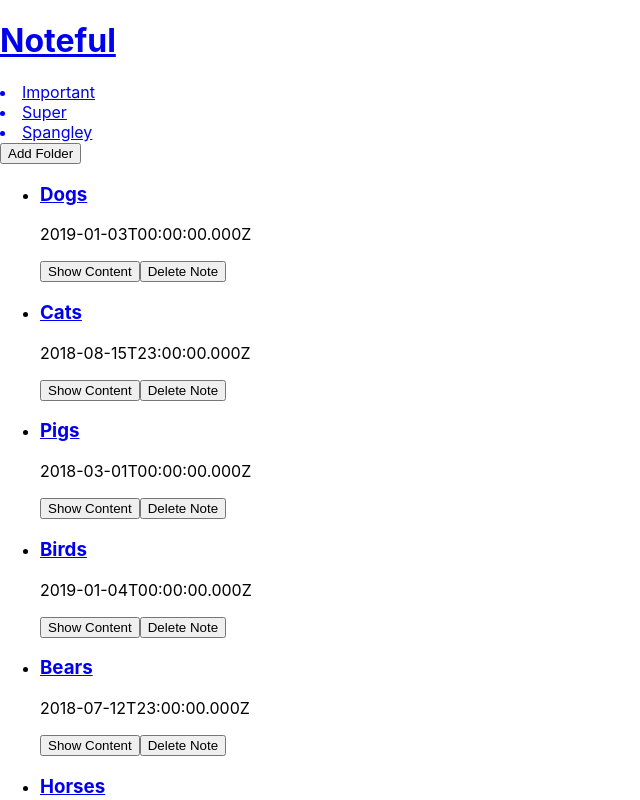
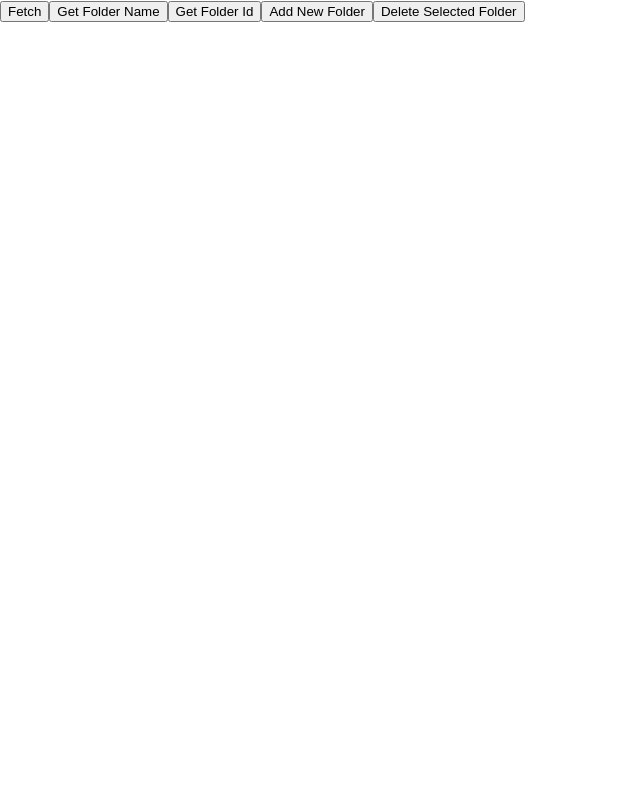
Before and after one commit to wysocki129/react-noteful, a React (Create React App) app: page / in a window 1280 px wide. Shown: the top 800 px of the page, without its empty margins (0-640 px from the left). Built offline with nearby package versions, Linux system fonts and the light colour scheme.

Commit message:
adding tests, in broken state but moving to laptop.TODO: useFoldersStore to add/delete new folders.

```diff
--- a/src/App.js
+++ b/src/App.js
@@ -6,78 +6,78 @@ import NoteList from './components/NoteList/NoteList';
 import NotePage from './components/NotePage/NotePage';
 import { dummyFolders, dummyNotes } from './dummy-store';
 
-const App = ({ starterFolders, starterNotes }) => {
+import { FoldersStoreContext, FoldersStoreProvider } from './FoldersStore';
+
+const App = () => {
 	const [allFolders, setAllFolders] = useState(dummyFolders);
 	const [allNotes, setAllNotes] = useState(dummyNotes);
 
 	const getNotePage = (allNotes, allFolders, selectedNoteId) => {
-		let noteForPage = allNotes.filter(
-			note => note.id === selectedNoteId
-		);
-		let noteFolderName = allFolders.filter(
-			folder => folder.id == noteForPage[0].folderId
-		);
+		let noteForPage = allNotes.filter(note => note.id === selectedNoteId);
+		let noteFolderName = allFolders.filter(folder => folder.id == noteForPage[0].folderId);
 		noteForPage[0].folderName = noteFolderName[0].name;
 		return noteForPage[0];
 	};
 
 	return (
-		<Router>
-			<div className="App">
-				<header className="App__header">
-					<Link to="/">
-						<h1>Noteful</h1>
-					</Link>
-				</header>
-				<Route
-					path="/"
-					exact
-					render={() => (
-						<>
-							<nav className="App__nav">
-								<FolderList allFolders={allFolders} />
-							</nav>
-							<main className="App__main">
-								<NoteList allNotes={allNotes} />
-							</main>
-						</>
-					)}
-				/>
-				<Route
-					path="/folder/:folderId"
-					exact
-					render={({ match }) => (
-						<>
-							<nav className="App__nav">
-								<FolderList allFolders={allFolders} />
-							</nav>
-							<main className="App__main">
-								<NoteList
-									allNotes={allNotes}
-									folderFilter={match.params.folderId}
-								/>
-							</main>
-						</>
-					)}
-				/>
-				<Route
-					path="/folder/:folderId/note/:noteId"
-					exact
-					render={({ match }) => (
-						<>
-							<NotePage
-								data={getNotePage(
-									allNotes,
-									allFolders,
-									match.params.noteId
-								)}
-							/>
-						</>
-					)}
-				/>
-			</div>
-		</Router>
+		<>
+			<FoldersStoreProvider>
+				<FolderList />
+			</FoldersStoreProvider>
+		</>
 	);
 };
 
 export default App;
+
+// <Router>
+// 	<div className="App">
+// 		<header className="App__header">
+// 			<Link to="/">
+// 				<h1>Noteful</h1>
+// 			</Link>
+// 		</header>
+// 		<Route
+// 			path="/"
+// 			exact
+// 			render={() => (
+// 				<>
+// 					<nav className="App__nav">
+// 						<FolderList allFolders={allFolders} />
+// 					</nav>
+// 					<main className="App__main">
+// 						<NoteList allNotes={allNotes} />
+// 					</main>
+// 				</>
+// 			)}
+// 		/>
+// 		<Route
+// 			path="/folder/:folderId"
+// 			exact
+// 			render={({ match }) => (
+// 				<>
+// 					<nav className="App__nav">
+// 						<FolderList allFolders={allFolders} />
+// 					</nav>
+// 					<main className="App__main">
+// 						<NoteList
+// 							allNotes={allNotes}
+// 							folderFilter={match.params.folderId}
+// 						/>
+// 					</main>
+// 				</>
+// 			)}
+// 		/>
+// 		<Route
+// 			path="/folder/:folderId/note/:noteId"
+// 			exact
+// 			render={({ match }) => (
+// 				<>
+// 					<NotePage
+// 						data={getNotePage(allNotes, allFolders, match.params.noteId)}
+// 					/>
+// 				</>
+// 			)}
+// 		/>
+// 	</div>
+// </Router>
--- /dev/null
+++ b/src/FoldersStore.js
@@ -0,0 +1,15 @@
+import React, { createContext, useState } from 'react';
+
+const FoldersStoreContext = createContext([{}, () => {}]);
+
+const FoldersStoreProvider = props => {
+	const [foldersState, setFoldersState] = useState({});
+
+	return (
+		<FoldersStoreContext.Provider value={[foldersState, setFoldersState]}>
+			{props.children}
+		</FoldersStoreContext.Provider>
+	);
+};
+
+export { FoldersStoreContext, FoldersStoreProvider };
--- a/src/components/FolderList/FolderList.jsx
+++ b/src/components/FolderList/FolderList.jsx
@@ -1,17 +1,44 @@
-import React from 'react';
+import React, { useContext } from 'react';
 import Folder from '../Folder/Folder';
 import { NavLink } from 'react-router-dom';
 
+import useFoldersStore from '../../useFoldersStore';
+
 const FolderList = ({ allFolders }) => {
+	const {
+		fetchFoldersFromDb,
+		getFolderName,
+		getFolderId,
+		addNewFolder,
+		deleteSelectedFolder
+	} = useFoldersStore();
+
 	return (
 		<>
-			{allFolders.map(folder => (
-				<NavLink key={folder.id} to={`/folder/${folder.id}`}>
-					<Folder data={folder} />
-				</NavLink>
-			))}
-			<button type="button">Add Folder</button>
+			<button type="button" onClick={() => fetchFoldersFromDb()}>
+				Fetch
+			</button>
+			<button type="button" onClick={() => console.log(getFolderName(0))}>
+				Get Folder Name
+			</button>
+			<button type="button" onClick={() => console.log(getFolderId(0))}>
+				Get Folder Id
+			</button>
+			<button type="button" onClick={() => console.log(addNewFolder)}>
+				Add New Folder
+			</button>
+			<button type="button" onClick={() => console.log(deleteSelectedFolder)}>
+				Delete Selected Folder
+			</button>
 		</>
+		// <>
+		// 	{allFolders.map(folder => (
+		// 		<NavLink key={folder.id} to={`/folder/${folder.id}`}>
+		// 			<Folder data={folder} />
+		// 		</NavLink>
+		// 	))}
+		// 	<button type="button">Add Folder</button>
+		// </>
 	);
 };
 
--- /dev/null
+++ b/src/useFoldersStore.jsx
@@ -0,0 +1,26 @@
+import { useContext } from 'react';
+import { FoldersStoreContext } from './FoldersStore';
+
+const useFoldersStore = () => {
+	const [foldersStore, setFoldersStore] = useContext(FoldersStoreContext);
+
+	function fetchFoldersFromDb() {
+		fetch('http://localhost:9090/folders')
+			.then(res => res.json())
+			.then(myJson => setFoldersStore(folders => ({ ...folders, folders: myJson })))
+			.then(() => console.log('Folder Fetch Complete'))
+			.catch(e => console.log(e));
+	}
+
+	function getFolderName(folderIndex) {
+		return foldersStore.folders[folderIndex].name;
+	}
+
+	function getFolderId(folderIndex) {
+		return foldersStore.folders[folderIndex].id;
+	}
+
+	return { fetchFoldersFromDb, getFolderName, getFolderId };
+};
+
+export default useFoldersStore;
```
